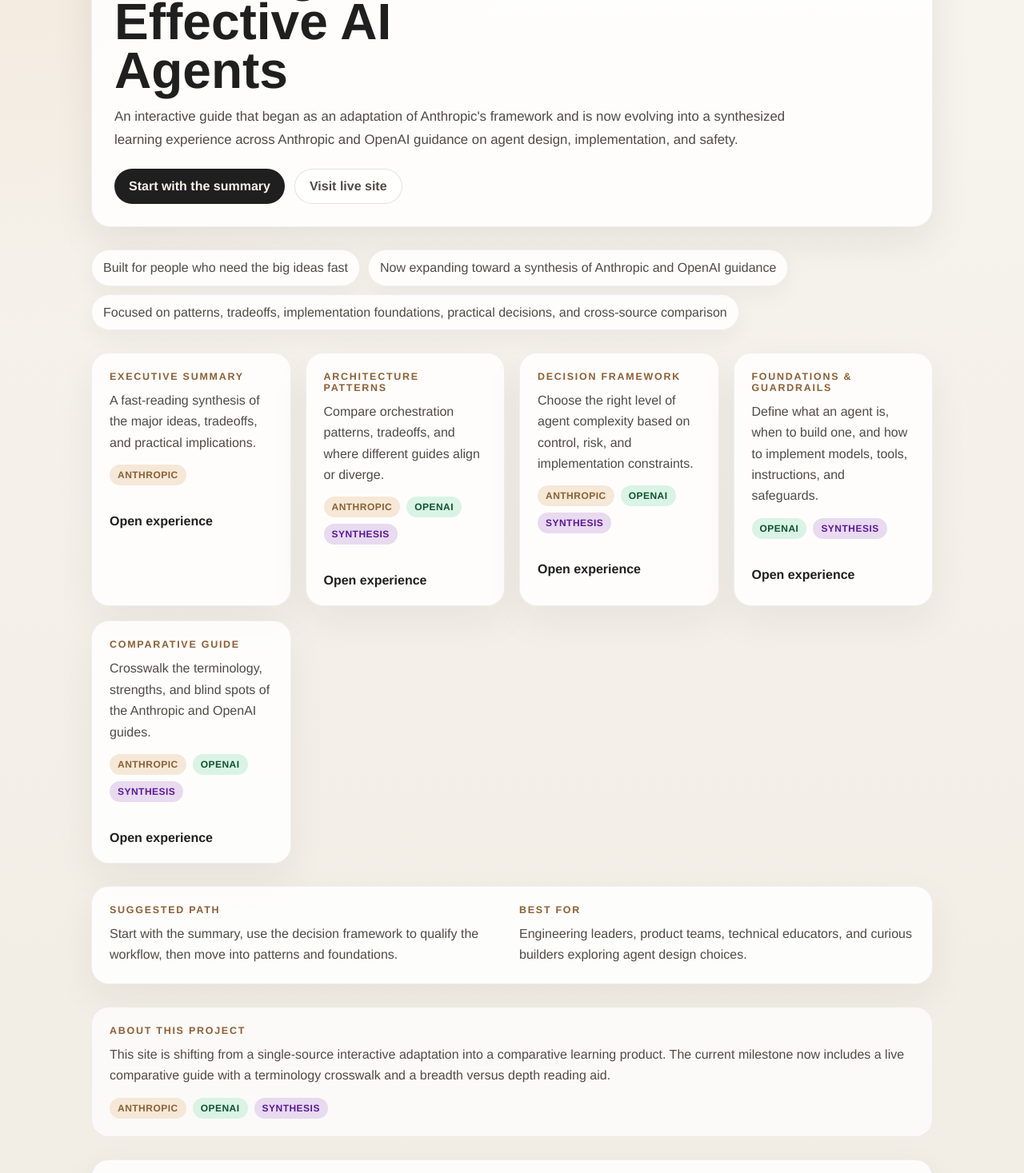
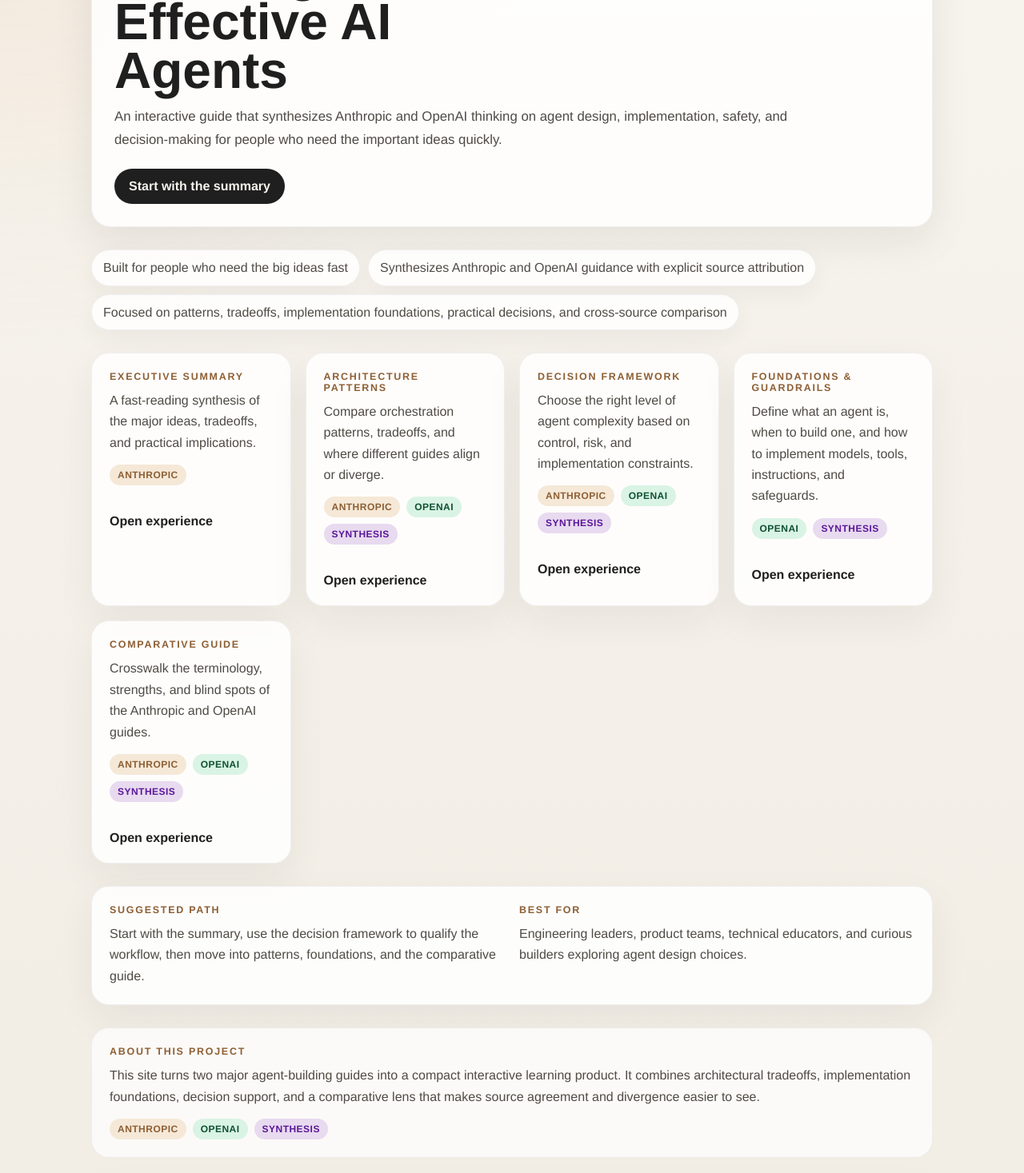
Before and after one commit to Better-Software-Foundation/building-effective-ai-agents, a React (Vite) app: page / in a window 1280 px wide. Shown: the part 280-1747 px from the top of the page at 80% size. Built offline with nearby package versions, Linux system fonts and the light colour scheme.

Commit message:
Refresh homepage and summary narrative

```diff
--- a/ai-agent-executive-summary.jsx
+++ b/ai-agent-executive-summary.jsx
@@ -7,6 +7,12 @@
   "Start with the simplest agent that can prove value.",
   "Use Skills and workflow structure before jumping to full multi-agent systems.",
   "Invest in observability early so you can explain cost, quality, and failure modes.",
+];
+
+const summaryRole = [
+  "This page gives the fastest strategic read on the architecture and tradeoff side of the topic.",
+  "Use Foundations & Guardrails next if you need implementation building blocks, safety layers, and human-oversight guidance.",
+  "Use Compare if you want the terminology crosswalk and the breadth-versus-depth view across both guides.",
 ];
 
 const sections = [
@@ -80,8 +86,9 @@
 
 const nextSteps = [
   { label: "Read next", text: "Go to the Architecture Patterns view if you need to compare options quickly." },
+  { label: "Implementation lens", text: "Go to Foundations & Guardrails for the model, tools, instructions, and safety layer." },
   { label: "Decision lens", text: "Go to the Decision Framework when you need a recommendation under time pressure." },
-  { label: "Operating rule", text: "Escalate architecture complexity only after a simpler version has shown measurable limits." },
+  { label: "Compare the sources", text: "Go to Compare for the terminology crosswalk and the breadth-versus-depth matrix." },
 ];
 
 export default function ExecutiveSummary() {
@@ -99,7 +106,7 @@
             Building Effective AI Agents
           </h1>
           <p style={{ fontSize: 13.5, color: "#999", margin: 0, fontStyle: "italic" }}>
-            A fast-reading version of the guide for people who need the argument, tradeoffs, and next move.
+            An Anthropic-led opening brief for the broader interactive synthesis across Anthropic and OpenAI guidance.
           </p>
         </div>
 
@@ -114,6 +121,19 @@
             {quickTakeaways.map((item) => (
               <div key={item} style={{ padding: "12px 14px", background: "#2A2420", borderRadius: 8, border: "1px solid #43352A" }}>
                 <p style={{ margin: 0, fontSize: 13, lineHeight: 1.5, color: "#E8DFD4" }}>{item}</p>
+              </div>
+            ))}
+          </div>
+        </div>
+
+        <div style={{ marginBottom: 26, padding: 20, background: "#222", borderRadius: 12, border: "1px solid #343434" }}>
+          <p style={{ fontFamily: "'Helvetica Neue', sans-serif", fontSize: 11, letterSpacing: 2, textTransform: "uppercase", color: "#D4A574", margin: "0 0 10px" }}>
+            How To Use This Page
+          </p>
+          <div style={{ display: "grid", gap: 10 }}>
+            {summaryRole.map((item) => (
+              <div key={item} style={{ padding: "12px 14px", background: "#1A1A1A", borderRadius: 8, border: "1px solid #303030" }}>
+                <p style={{ margin: 0, fontSize: 13, lineHeight: 1.55, color: "#CAC2B8" }}>{item}</p>
               </div>
             ))}
           </div>
--- a/src/App.jsx
+++ b/src/App.jsx
@@ -15,14 +15,14 @@
 
 const quickPoints = [
   "Built for people who need the big ideas fast",
-  "Now expanding toward a synthesis of Anthropic and OpenAI guidance",
+  "Synthesizes Anthropic and OpenAI guidance with explicit source attribution",
   "Focused on patterns, tradeoffs, implementation foundations, practical decisions, and cross-source comparison",
 ];
 
 const visitorGuidance = [
   {
     label: "Suggested Path",
-    text: "Start with the summary, use the decision framework to qualify the workflow, then move into patterns and foundations.",
+    text: "Start with the summary, use the decision framework to qualify the workflow, then move into patterns, foundations, and the comparative guide.",
   },
   {
     label: "Best For",
@@ -78,21 +78,14 @@
         <p className="eyebrow">Better Software Foundation</p>
         <h1>Building Effective AI Agents</h1>
         <p className="hero-copy">
-          An interactive guide that began as an adaptation of Anthropic&apos;s
-          framework and is now evolving into a synthesized learning experience
-          across Anthropic and OpenAI guidance on agent design, implementation,
-          and safety.
+          An interactive guide that synthesizes Anthropic and OpenAI thinking on
+          agent design, implementation, safety, and decision-making for people
+          who need the important ideas quickly.
         </p>
         <div className="hero-actions">
           <Link className="primary-link" to="/summary">
             Start with the summary
           </Link>
-          <a
-            className="secondary-link"
-            href="https://better-software-foundation.com"
-          >
-            Visit live site
-          </a>
         </div>
       </section>
 
@@ -147,10 +140,10 @@
       <section className="source-panel">
         <p className="panel-label">About This Project</p>
         <p className="panel-text">
-          This site is shifting from a single-source interactive adaptation into
-          a comparative learning product. The current milestone now includes a
-          live comparative guide with a terminology crosswalk and a breadth
-          versus depth reading aid.
+          This site turns two major agent-building guides into a compact
+          interactive learning product. It combines architectural tradeoffs,
+          implementation foundations, decision support, and a comparative lens
+          that makes source agreement and divergence easier to see.
         </p>
         <div style={{ display: "flex", flexWrap: "wrap", gap: 8, marginTop: 14 }}>
           <SourceBadge sourceId="anthropic" />
--- a/src/styles.css
+++ b/src/styles.css
@@ -214,7 +214,11 @@
 }
 
 .site-footer {
+  display: grid;
+  gap: 4px;
+  justify-items: center;
   padding-bottom: 12px;
+  text-align: center;
 }
 
 .footer-text {
```
